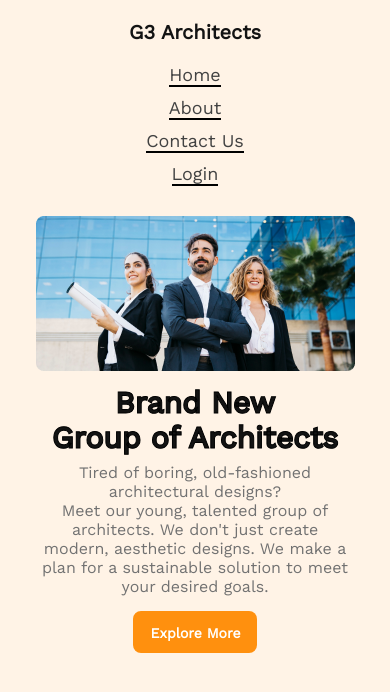
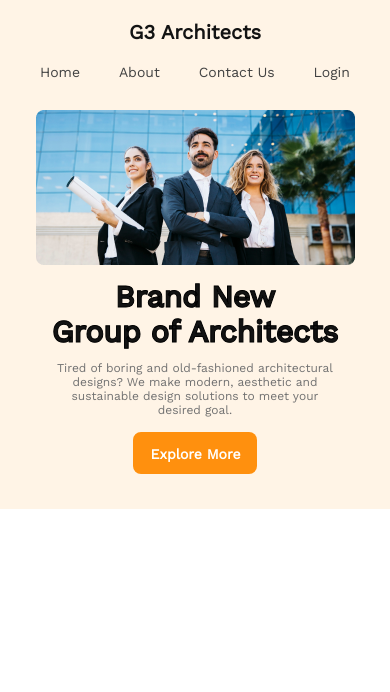
Before and after one commit to Salman-165324/g3-architects, a plain HTML site: page index.html in a window 390 px wide. Drawn offline with nearby package versions, Linux system fonts and the light colour scheme.

Commit message:
Solved Background color problem

```diff
--- a/index.html
+++ b/index.html
@@ -33,22 +33,18 @@
 
 
         <h1 class="header-heading">Brand New<br>Group of Architects</h1>
-        <p class="banner-description">Tired of boring, old-fashioned architectural designs? <br> Meet our young, talented group of architects. We don't just create modern, aesthetic designs. We make a plan for a sustainable solution to meet your desired goals.</p>
+        <p class="banner-description">Tired of boring and old-fashioned architectural designs? We make modern, aesthetic and sustainable design solutions to meet your desired goal.</p>
         <div>
             <button class="primary-button"> Explore More </button>
         </div>
 
-        <picture class="head-banner">
+        <picture class="head-banner-img">
 
             <source media="(max-width: 576px)" srcset="images/banner-mobile.png">
             <img src="images/banner.png" alt="Couple of Young Architects">
 
         </picture>
 
-        <!-- <section class="banner">
-            <img src="images/banner.png" alt="">
-        </section>
-         -->
 
 
 
--- a/styles/index.css
+++ b/styles/index.css
@@ -9,10 +9,6 @@
 
 body {
 
-    /* Did it so that the items don't go too wide of the screen on large monitors */
-    max-width: 1440px;
-    margin: 0px auto;
-    background: rgba(255, 144, 14, 0.1);
 }
 
 .primary-button {
@@ -35,13 +31,13 @@ body {
 
 
 nav {
-    /* Changed the margin of the left and right to fit small screen desktops. So that the margin doesn't look disproportionate */
-    margin: 50px 180px 0px 150px;
+
+    padding: 50px 240px 0px 240px;
 
     display: flex;
     justify-content: space-between;
     align-items: center;
-
+    background: rgba(255, 144, 14, 0.1);
 
 }
 
@@ -90,13 +86,18 @@ nav {
 
 header {
 
-    margin-top: 102px;
-    margin-bottom: 50px;
+    /* margin-top: 102px;
+    margin-bottom: 50px; */
+
+    padding-top: 102px;
+    padding-bottom: 50px;
 
     display: flex;
     flex-direction: column;
     align-items: center;
     justify-content: center;
+
+    background: rgba(255, 144, 14, 0.1);
 
 }
 
@@ -115,7 +116,7 @@ header {
     margin-bottom: 32px;
 
     font-weight: 400;
-    font-size: 16px;
+    font-size: 18px;
     text-align: center;
     color: #727272;
     width: 868px;
@@ -146,7 +147,7 @@ header {
     /*     <!-- Nav Starts --> */
     nav {
 
-        margin: 20px;
+        padding: 20px;
         flex-direction: column;
         justify-content: center;
         align-items: center;
@@ -160,17 +161,17 @@ header {
 
     .nav-menu-items {
 
-        flex-direction: column;
-        justify-content: center;
-        align-items: center;
+        flex-direction: row;
+        justify-content: space-between;
+        /* align-items: center; */
+        width: 310px;
+
 
     }
 
     .nav-menu-items li {
-
-        padding: 0px;
-        margin-bottom: 10px;
-        border-bottom: 2px solid black;
+        padding: 0;
+        font-size: 14px;
 
     }
 
@@ -180,8 +181,10 @@ header {
 
     header {
 
-        margin-top: 20px;
-        margin-bottom: 20px;
+
+        padding-top: 10px;
+        padding-bottom: 20px;
+
     }
 
     .header-heading {
@@ -196,12 +199,13 @@ header {
 
     .banner-description {
 
-        margin-top: 8px;
+        margin-top: 12px;
         margin-bottom: 15px;
-        width: 80%;
+        width: 290px;
+        font-size: 12px;
     }
 
-    .head-banner{
+    .head-banner-img{
         order:-1;
     }
 
```
